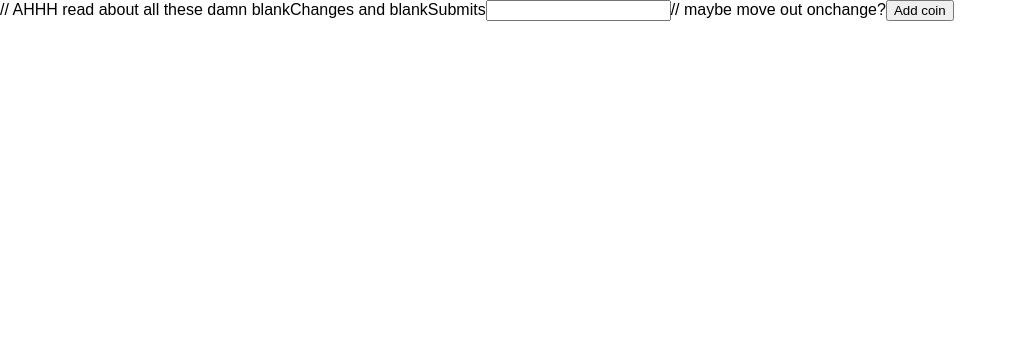
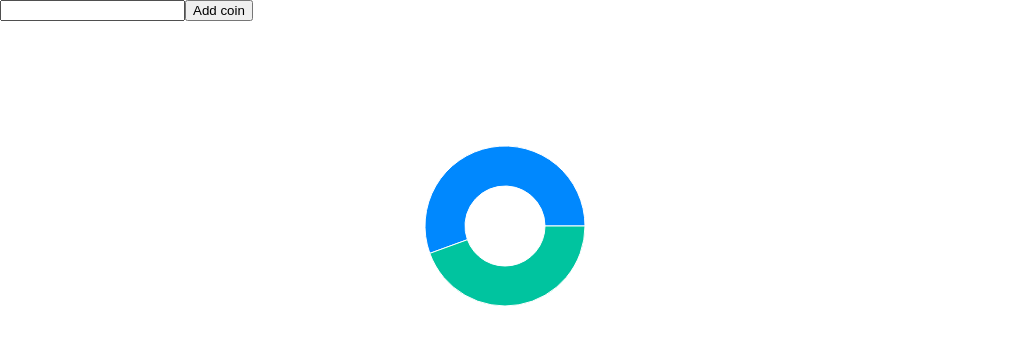
Before and after one commit to foxed/cryptfolio, a React (Create React App) app: page / in a window 1280 px wide. Shown: the top 344 px of the page, without its empty margins (0-1017 px from the left). Built offline with nearby package versions, Linux system fonts and the light colour scheme.

Commit message:
mapping colors to cells using pre-inputted data

```diff
--- a/src/pie.js
+++ b/src/pie.js
@@ -1,9 +1,9 @@
 import React from 'react';
 import axios from 'axios';
 import PropTypes from 'prop-types';
-import { PieChart, Pie, Tooltip } from 'recharts';
+import { PieChart, Pie, Cell, Sector, Tooltip } from 'recharts';
 
-const data00 = [{name: "one", value: 400}, {name: "two", value: 600}];
+//const data00 = [{name: "one", value: 400}, {name: "two", value: 600}];
 
 const Slice = (props) => {
 	return (
@@ -44,16 +44,20 @@ class Form extends React.Component {
 
 	render() {
 		return (
-			<form onSubmit={this.handleSubmit}> // AHHH read about all these damn blankChanges and blankSubmits
+			<form onSubmit={this.handleSubmit}>
 				<input type="text"
 			   value={this.state.coinAmount}
 				 onChange={(event) => this.setState ({ coinAmount: event.target.value })} />
-				// maybe move out onchange?
  			<button type="submit">Add coin</button>
 		  </form>
 		);
 	}
 }
+// AHHH read about all these damn blankChanges and blankSubmits
+// maybe move out onchange?
+const data = [{name: "group1", value: 500}, {name: "group2", value: 400}]; // just to test colors mapping to cells
+
+const COLORS = ['#0088FE', '#00C49F', '#FFBB28', '#FF8042'];
 
 class TestPie extends React.Component {
 	state = {
@@ -75,9 +79,11 @@ class TestPie extends React.Component {
 			  </div>
 			  <div>
           <PieChart width={800} height={400}>
-			      <Pie dataKey="value" data={this.state.slices} cx={500} cy={200} innerRadius={40} outerRadius={80} fill="#84ca6f"/>
-				  <Tooltip/>
-			    </PieChart>
+		      <Pie dataKey="value" data={data} cx={500} cy={200} innerRadius={40} outerRadius={80}>
+					 { data.map((entry, index) => <Cell fill={COLORS[index % COLORS.length]}/>) }
+					</Pie>
+				<Tooltip/>
+			  </PieChart>
 		   	</div>
 			</div>
 		);
```
